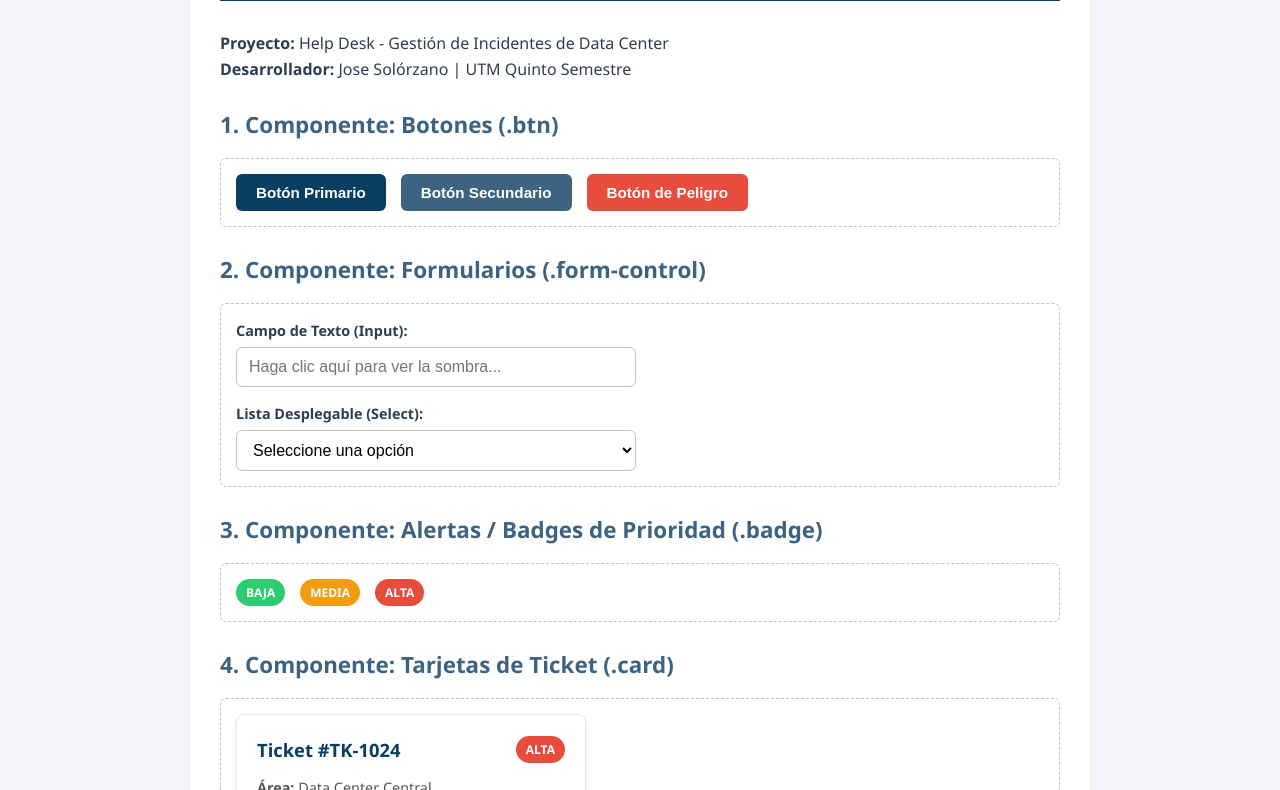
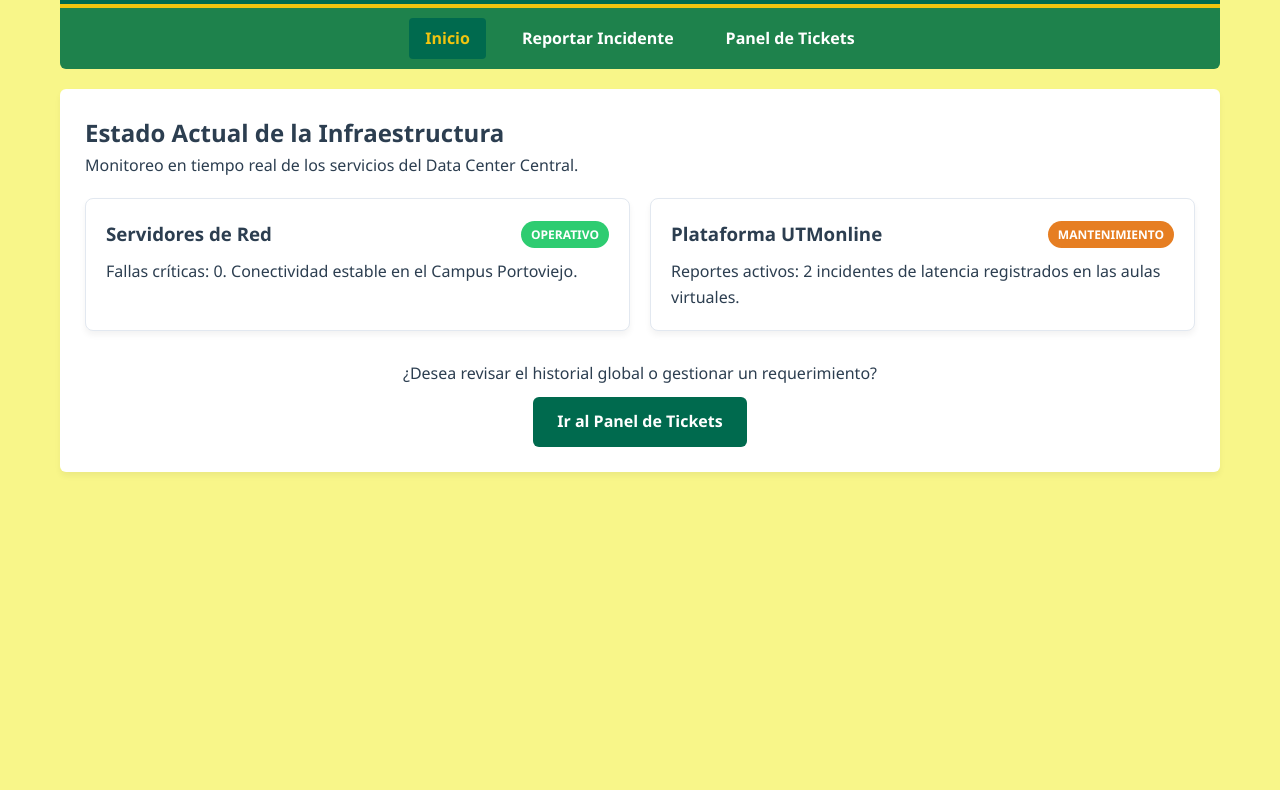
Before and after one commit to jsolorzano4186/Recursos, a plain HTML site: page index.html in a window 1280 px wide. Shown: the part 133-923 px from the top of the page. After the commit the page ends 800 px from the top, so only its background shows below. Drawn offline with Linux system fonts and the light colour scheme.

Commit message:
style: diseño final con fondo institucional crema y alto contraste

```diff
--- a/index.html
+++ b/index.html
@@ -3,77 +3,51 @@
 <head>
     <meta charset="UTF-8">
     <meta name="viewport" content="width=device-width, initial-scale=1.0">
-    <title>UI Kit & Design System - Help Desk UTM</title>
-    <!-- Vinculación del archivo de estilos del Design System -->
+    <title>Help Desk - Data Center UTM</title>
     <link rel="stylesheet" href="style.css">
 </head>
 <body>
-
     <div class="container">
         <header>
-            <h1>Librería de Componentes UI (Design System)</h1>
-            <p><strong>Proyecto:</strong> Help Desk - Gestión de Incidentes de Data Center</p>
-            <p><strong>Desarrollador:</strong> Jose Solórzano | UTM Quinto Semestre</p>
+            <h1>Sistema de Gestión de Incidentes - Help Desk</h1>
+            <p>Universidad Técnica de Manabí | Facultad de Ciencias Informáticas</p>
         </header>
 
+        <nav>
+            <ul>
+                <li><a href="index.html" class="active">Inicio</a></li>
+                <li><a href="reportar.html">Reportar Incidente</a></li>
+                <li><a href="tickets.html">Panel de Tickets</a></li>
+            </ul>
+        </nav>
+
         <main>
-            <!-- SECCIÓN DE BOTONES -->
-            <section>
-                <h2>1. Componente: Botones (.btn)</h2>
-                <div class="component-section">
-                    <button class="btn btn-primary">Botón Primario</button>
-                    <button class="btn btn-secondary">Botón Secundario</button>
-                    <button class="btn btn-danger">Botón de Peligro</button>
-                </div>
-            </section>
+            <h2>Estado Actual de la Infraestructura</h2>
+            <p>Monitoreo en tiempo real de los servicios del Data Center Central.</p>
 
-            <!-- SECCIÓN DE FORMULARIOS -->
-            <section>
-                <h2>2. Componente: Formularios (.form-control)</h2>
-                <div class="component-section" style="flex-direction: column; align-items: flex-start;">
-                    <div class="form-group">
-                        <label class="form-label" for="txt-ejemplo">Campo de Texto (Input):</label>
-                        <input type="text" id="txt-ejemplo" class="form-control" placeholder="Haga clic aquí para ver la sombra...">
+            <div class="dashboard-grid">
+                <article class="card">
+                    <div class="card-header">
+                        <h3>Servidores de Red</h3>
+                        <span class="badge badge-low">Operativo</span>
                     </div>
-                    <div class="form-group">
-                        <label class="form-label" for="select-ejemplo">Lista Desplegable (Select):</label>
-                        <select id="select-ejemplo" class="form-control">
-                            <option value="">Seleccione una opción</option>
-                            <option value="1">Opción de prueba</option>
-                        </select>
+                    <p>Fallas críticas: 0. Conectividad estable en el Campus Portoviejo.</p>
+                </article>
+
+                <article class="card">
+                    <div class="card-header">
+                        <h3>Plataforma UTMonline</h3>
+                        <span class="badge badge-medium">Mantenimiento</span>
                     </div>
-                </div>
-            </section>
+                    <p>Reportes activos: 2 incidentes de latencia registrados en las aulas virtuales.</p>
+                </article>
+            </div>
 
-            <!-- SECCIÓN DE ALERTAS / BADGES -->
-            <section>
-                <h2>3. Componente: Alertas / Badges de Prioridad (.badge)</h2>
-                <div class="component-section">
-                    <span class="badge badge-low">Baja</span>
-                    <span class="badge badge-medium">Media</span>
-                    <span class="badge badge-high">Alta</span>
-                </div>
-            </section>
-
-            <!-- SECCIÓN DE TARJETAS / CARDS -->
-            <section>
-                <h2>4. Componente: Tarjetas de Ticket (.card)</h2>
-                <div class="component-section">
-                    <article class="card">
-                        <div class="card-header">
-                            <span class="card-title">Ticket #TK-1024</span>
-                            <span class="badge badge-high">Alta</span>
-                        </div>
-                        <div class="card-body">
-                            <p><strong>Área:</strong> Data Center Central</p>
-                            <p><strong>Descripción:</strong> Caída de latencia en el nodo principal de conectividad de UTMonline.</p>
-                            <p style="margin-top: 15px; font-size: 0.8rem; color: #7F8C8D;">Asignado a: Ing. Carlos Mendoza</p>
-                        </div>
-                    </article>
-                </div>
-            </section>
+            <div style="margin-top: 30px; text-align: center;">
+                <p style="margin-bottom: 10px;">¿Desea revisar el historial global o gestionar un requerimiento?</p>
+                <a href="tickets.html" class="btn btn-primary">Ir al Panel de Tickets</a>
+            </div>
         </main>
     </div>
-
 </body>
 </html>
--- a/style.css
+++ b/style.css
@@ -1,16 +1,22 @@
+/* ==========================================================================
+   VARIABLES Y BASES (Manteniendo el Design System de la Actividad 5)
+   ========================================================================== */
 :root {
+    /* Paleta de Colores Oficiales de la UTM */
+    --color-primary: #006A4E;      /* Verde Institucional UTM (Fondo y Encabezados) */
+    --color-secondary: #1E824C;    /* Verde Secundario para elementos de interacción */
+    --color-accent: #F1C40F;       /* Dorado/Amarillo UTM (Detalles, líneas de énfasis o alertas) */
 
-    --color-primary: #0A3D62;      /* Azul Oscuro (Identidad Data Center) */
-    --color-secondary: #3C6382;    /* Azul Secundario */
-    --color-background: #F4F6F9;   /* Gris claro de fondo */
-    --color-text: #2C3E50;         /* Texto principal oscuro */
+    /* Tonos Neutros para legibilidad y fondos */
+    --color-background: #f8f689;   /* Gris casi blanco (Fondo general de la página) */
+    --color-card-bg: #FFFFFF;      /* Blanco puro para el contenedor y tarjetas */
+    --color-text: #2C3E50;         /* Texto principal oscuro para alto contraste */
 
-    /* Colores de estados e incidentes */
-    --color-success: #2ECC71;      /* Verde (Ticket Resuelto) */
-    --color-warning: #F39C12;      /* Naranja (Prioridad Media / En Proceso) */
-    --color-danger: #E74C3C;       /* Rojo (Prioridad Alta / Caída de Red) */
+    /* Colores de estados e incidentes (Semáforo de Tickets) */
+    --color-success: #2ECC71;      /* Verde brillante (Ticket Resuelto) */
+    --color-warning: #E67E22;      /* Naranja (Prioridad Media / En Proceso) */
+    --color-danger: #E74C3C;       /* Rojo (Prioridad Alta / Caída de Servidor) */
 
-    /* Fuentes y bordes */
     --font-base: 'Segoe UI', Tahoma, Geneva, Verdana, sans-serif;
     --border-radius: 6px;
 }
@@ -18,7 +24,7 @@
 * {
     margin: 0;
     padding: 0;
-    box-sizing: border-box;
+    box-sizing: border-box; /* Requerido para evitar desbordamientos */
 }
 
 body {
@@ -26,175 +32,193 @@ body {
     background-color: var(--color-background);
     color: var(--color-text);
     line-height: 1.6;
-    padding: 40px 20px;
 }
 
+/* Contenedor Principal Adaptable */
 .container {
-    max-width: 900px;
+    width: 100%;
+    max-width: 1200px;
     margin: 0 auto;
-    background: #FFFFFF;
-    padding: 30px;
-    border-radius: 8px;
-    box-shadow: 0 4px 15px rgba(0,0,0,0.05);
-}
-
-header h1 {
-    color: var(--color-primary);
-    border-bottom: 3px solid var(--color-primary);
-    padding-bottom: 10px;
-    margin-bottom: 30px;
-}
-
-h2 {
-    color: var(--color-secondary);
-    margin: 25px 0 15px 0;
-    font-size: 1.4rem;
-}
-
-.component-section {
-    padding: 15px;
-    border: 1px dashed #BDC3C7;
-    border-radius: var(--border-radius);
-    margin-bottom: 25px;
-    display: flex;
-    gap: 15px;
-    flex-wrap: wrap;
-    align-items: center;
+    padding: 20px;
 }
 
 /* ==========================================================================
-   1. COMPONENTES: BOTONES (Clases comunes y estados de interacción)
+   LAYOUT FLEXIBLE: ESTRUCTURA GENERAL (HEADER Y NAV)
+   ========================================================================== */
+header {
+    background-color: var(--color-primary); /* Verde UTM */
+    color: #FFFFFF; /* Texto Blanco para contraste */
+    padding: 20px;
+    border-radius: var(--border-radius) var(--border-radius) 0 0;
+    text-align: center;
+    border-bottom: 4px solid var(--color-accent); /* Línea dorada sutil de énfasis */
+}
+
+nav {
+    background-color: var(--color-secondary); /* Verde secundario */
+    padding: 10px;
+    margin-bottom: 20px;
+    border-radius: 0 0 var(--border-radius) var(--border-radius);
+}
+
+nav ul {
+    display: flex;
+    list-style: none;
+    justify-content: center;
+    gap: 20px;
+    flex-wrap: wrap; /* Permite que baje de línea si no entra */
+}
+
+nav a {
+    color: #FFFFFF;
+    text-decoration: none;
+    font-weight: 600;
+    padding: 8px 16px;
+    display: inline-block;
+    transition: background 0.2s;
+    border-radius: 4px;
+}
+
+nav a:hover, nav a.active {
+    background-color: var(--color-primary);
+    color: var(--color-accent); /* El texto del menú se vuelve dorado al seleccionarlo */
+}
+
+main {
+    background: #FFFFFF;
+    padding: 25px;
+    border-radius: var(--border-radius);
+    box-shadow: 0 4px 6px rgba(0,0,0,0.05);
+}
+
+/* Grid o Flexbox para el Dashboard (Página principal) */
+.dashboard-grid {
+    display: grid;
+    grid-template-columns: repeat(auto-fit, minmax(300px, 1fr));
+    gap: 20px;
+    margin-top: 20px;
+}
+
+/* ==========================================================================
+   COMPONENTES DEL UI KIT (Botones, Formularios, Tarjetas, Badges)
    ========================================================================== */
 .btn {
     display: inline-block;
-    padding: 10px 20px;
+    padding: 12px 24px;
     font-weight: 600;
-    font-size: 0.95rem;
     border: none;
     border-radius: var(--border-radius);
     cursor: pointer;
-    transition: background-color 0.2s ease, transform 0.1s ease;
     text-decoration: none;
     text-align: center;
+    transition: background 0.2s;
 }
-
-.btn:focus {
-    outline: 3px solid rgba(10, 61, 98, 0.3);
-}
-
-.btn:active {
-    transform: scale(0.98);
-}
-
 .btn-primary {
     background-color: var(--color-primary);
     color: #FFFFFF;
 }
 .btn-primary:hover {
-    background-color: #072A46;
+    background-color: #004D38; /* Un verde más oscuro al pasar el cursor */
+    border-bottom: 2px solid var(--color-accent);
 }
+.btn-secondary { background-color: #BDC3C7; color: var(--color-text); }
+.btn-secondary:hover { background-color: #95A5A6; }
 
-.btn-secondary {
-    background-color: var(--color-secondary);
-    color: #FFFFFF;
-}
-.btn-secondary:hover {
-    background-color: #2C4A61;
-}
-
-.btn-danger {
-    background-color: var(--color-danger);
-    color: #FFFFFF;
-}
-.btn-danger:hover {
-    background-color: #C0392B;
-}
-
-/* ==========================================================================
-   2. COMPONENTES: FORMULARIOS (Bordes, Padding y Sombras al hacer foco)
-   ========================================================================== */
 .form-group {
+    margin-bottom: 15px;
     display: flex;
     flex-direction: column;
     gap: 5px;
-    width: 100%;
-    max-width: 400px;
 }
-
-.form-label {
-    font-size: 0.9rem;
-    font-weight: 600;
-}
-
 .form-control {
     width: 100%;
-    padding: 10px 12px;
-    font-size: 1rem;
+    padding: 10px;
     border: 1px solid #BDC3C7;
     border-radius: var(--border-radius);
-    background-color: #FFFFFF;
-    transition: border-color 0.2s ease, box-shadow 0.2s ease;
+    font-size: 1rem;
 }
-
 .form-control:focus {
     outline: none;
     border-color: var(--color-primary);
     box-shadow: 0 0 8px rgba(10, 61, 98, 0.2);
 }
 
-/* ==========================================================================
-   3. COMPONENTES: TARJETAS (Cards con box-shadow y bordes redondeados)
-   ========================================================================== */
+/* Tarjetas */
 .card {
+    border: 1px solid #E2E8F0;
+    border-radius: 8px;
+    padding: 20px;
+    box-shadow: 0 4px 6px rgba(0,0,0,0.05);
     background: #FFFFFF;
-    border-radius: 8px;
-    border: 1px solid #E2E8F0;
-    box-shadow: 0 4px 6px -1px rgba(0, 0, 0, 0.1), 0 2px 4px -1px rgba(0, 0, 0, 0.06);
-    padding: 20px;
-    max-width: 350px;
-    width: 100%;
 }
-
 .card-header {
     display: flex;
     justify-content: space-between;
     align-items: center;
-    margin-bottom: 12px;
+    margin-bottom: 10px;
 }
 
-.card-title {
-    font-size: 1.15rem;
-    font-weight: 700;
-    color: var(--color-primary);
-}
-
-.card-body p {
-    font-size: 0.9rem;
-    color: #555;
-    margin-bottom: 8px;
-}
-
-/* ==========================================================================
-   4. COMPONENTES: ALERTAS / BADGES (Indicadores de Prioridad)
-   ========================================================================== */
+/* Badges */
 .badge {
-    display: inline-block;
     padding: 4px 10px;
     font-size: 0.75rem;
     font-weight: 700;
-    text-transform: uppercase;
     border-radius: 20px;
     color: #FFFFFF;
+    text-transform: uppercase;
+}
+.badge-low { background-color: var(--color-success); }
+.badge-medium { background-color: var(--color-warning); }
+.badge-high { background-color: var(--color-danger); }
+
+/* Contenedor de Tabla Responsiva (Evita scroll horizontal global) */
+.table-responsive {
+    width: 100%;
+    overflow-x: auto;
+    margin-top: 15px;
 }
 
-.badge-low {
-    background-color: var(--color-success);
+table {
+    width: 100%;
+    border-collapse: collapse;
+    min-width: 600px; /* Asegura legibilidad en scroll interno */
 }
 
-.badge-medium {
-    background-color: var(--color-warning);
+table th, table td {
+    border: 1px solid #E2E8F0;
+    padding: 12px;
+    text-align: left;
 }
 
-.badge-high {
-    background-color: var(--color-danger);
+table th { background-color: var(--color-background); color: var(--color-primary); }
+
+/* ==========================================================================
+   DISEÑO ADAPTABLE - MEDIA QUERIES (Puntos de Ruptura)
+   ========================================================================== */
+
+/* Pantallas Medianas / Tablets (< 768px) */
+@media (max-width: 768px) {
+    nav ul {
+        flex-direction: column; /* El menú de navegación se adapta verticalmente */
+        align-items: stretch;
+    }
+    nav a {
+        text-align: center;
+    }
+    body {
+        padding: 0;
+    }
+    .container {
+        padding: 10px;
+    }
 }
+
+/* Pantallas Pequeñas / Móviles (< 480px) */
+@media (max-width: 480px) {
+    main {
+        padding: 15px;
+    }
+    header h1 {
+        font-size: 1.5rem;
+    }
+}
```
Also changed, not shown: reportar.html (added, +60 -0 lines), tickets.html (added, +68 -0 lines), 1 other file.
